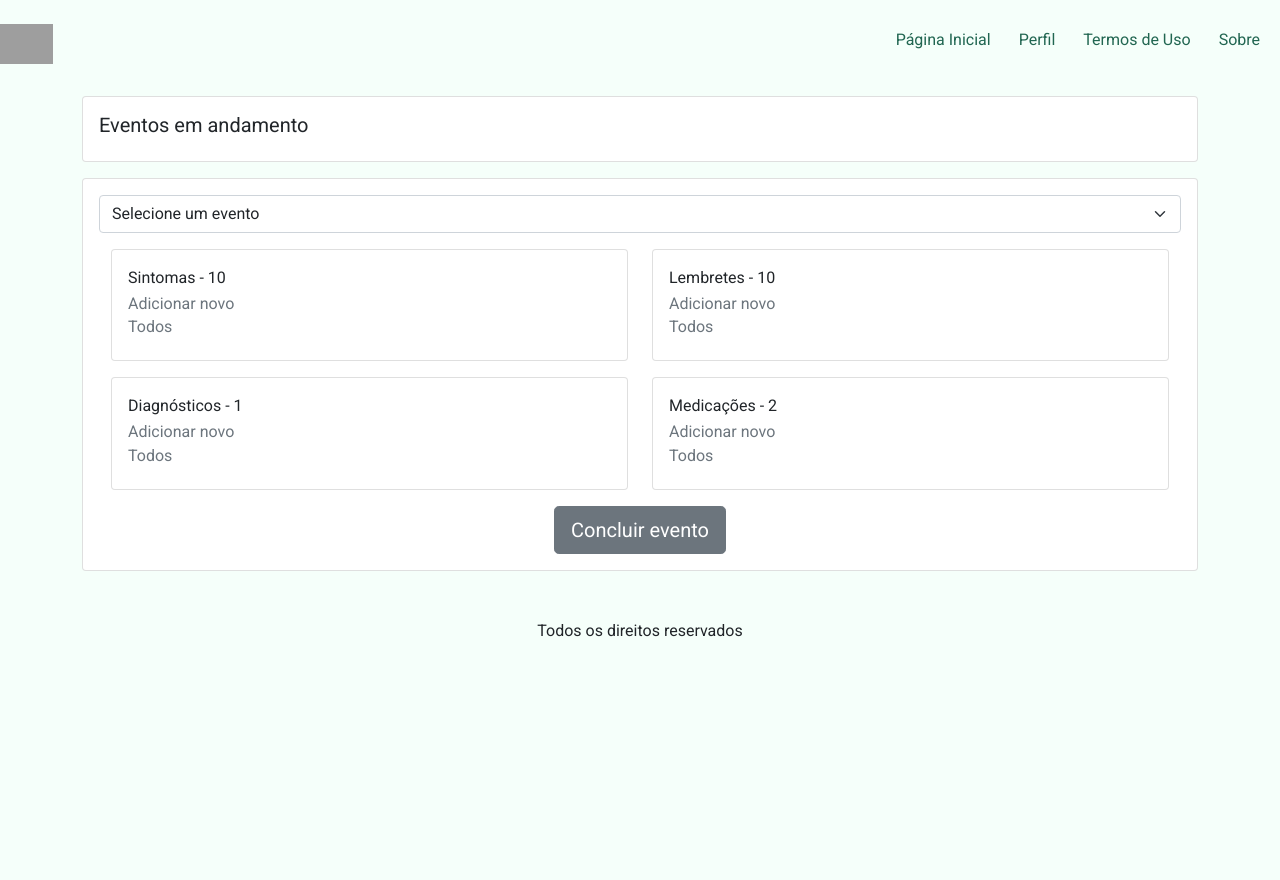
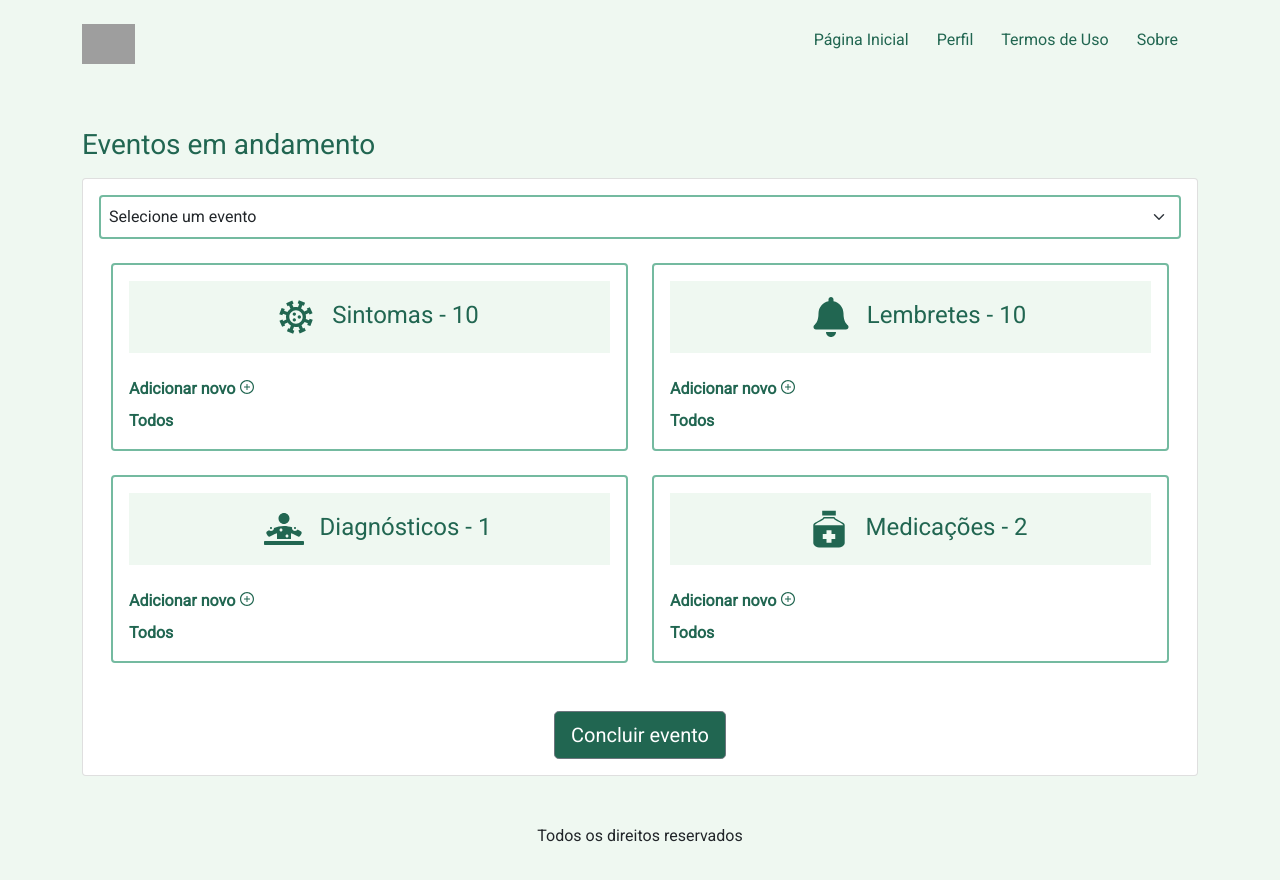
Before and after one commit to netrometro/upe_20202_dodois, a Next.js app in the folder src/main/app/: page /eventos in a window 1280 px wide. Shown: the top 880 px of the page. Before the commit the page ends 800 px from the top, so only its background shows below. Built offline with nearby package versions, Linux system fonts and the light colour scheme; grey boxes are pictures that could not be loaded.

Commit message:
:lipstick: Estilizado pagina de eventos e o component evento.

```diff
--- a/src/main/app/components/evento.js
+++ b/src/main/app/components/evento.js
@@ -3,45 +3,56 @@ import { Container, Row, Col } from "reactstrap";
 import { Card, CardBody, CardTitle, CardSubtitle } from "reactstrap";
 import { Button } from 'reactstrap';
 import Link from "next/link";
+import { RiVirusLine, RiMedicineBottleFill } from "react-icons/ri";
+import { GiRemedy } from "react-icons/gi";
+
+import { AiOutlinePlusCircle } from "react-icons/ai";
+import { FaDiagnoses, FaBell } from "react-icons/fa";
+
+
 
 export default class Evento extends Component {
 
     render() {
         return (
             <Container>
-                <Row xs="2" className="mt-3">
-                    <Col><Card>
+                <Row xs="2" className="mt-4">
+                    <Col>
+                        <Card className="border-2" style={{ borderColor: "#74BAA0" }}>
                             <CardBody>
-                            <CardTitle>Sintomas - 10</CardTitle>
-                            <CardSubtitle tag="h6" className="mb-2 text-muted">Adicionar novo</CardSubtitle>
-                            <CardSubtitle tag="h6" className="mb-2 text-muted">Todos</CardSubtitle>
+                                <CardTitle tag="h4" style={{ color: "#216651", backgroundColor: "#eff8f1", textAlign: "center" }}><RiVirusLine className="m-3" color="#216651" size="40px" />Sintomas - 10</CardTitle>
+                                <CardSubtitle className="mt-4"><Link className="text-danger " href="url "><a className="text-decoration-none" style={{ color: "#216651" }}><b>Adicionar novo</b><AiOutlinePlusCircle className="ms-md-1 mb-1" /></a></Link></CardSubtitle>
+                                <CardSubtitle className="mt-2"><Link className="text-danger " href="url "><a className="text-decoration-none" style={{ color: "#216651" }}><b>Todos</b></a></Link></CardSubtitle>
                             </CardBody>
                         </Card>
                     </Col>
-                    <Col><Card>
+                    <Col>
+                        <Card className="border-2" style={{ borderColor: "#74BAA0" }}>
                             <CardBody>
-                            <CardTitle>Lembretes - 10</CardTitle>
-                            <CardSubtitle tag="h6" className="mb-2 text-muted">Adicionar novo</CardSubtitle>
-                            <CardSubtitle tag="h6" className="mb-2 text-muted">Todos</CardSubtitle>
+                                <CardTitle tag="h4" style={{ color: "#216651", backgroundColor: "#eff8f1", textAlign: "center" }}><FaBell className="m-3" color="#216651" size="40px" />Lembretes - 10</CardTitle>
+                                <CardSubtitle className="mt-4"><Link className="text-danger " href="url "><a className="text-decoration-none" style={{ color: "#216651" }}><b>Adicionar novo</b><AiOutlinePlusCircle className="ms-md-1 mb-1" /></a></Link></CardSubtitle>
+                                <CardSubtitle className="mt-2"><Link className="text-danger " href="url "><a className="text-decoration-none" style={{ color: "#216651" }}><b>Todos</b></a></Link></CardSubtitle>
                             </CardBody>
                         </Card></Col>
-                    <Col className="mt-3"><Card>
+                    <Col className="mt-4">
+                        <Card className="border-2" style={{ borderColor: "#74BAA0" }}>
                             <CardBody>
-                            <CardTitle>Diagnósticos - 1</CardTitle>
-                            <CardSubtitle tag="h6" className="mb-2 text-muted">Adicionar novo</CardSubtitle>
-                            <CardSubtitle tag="h6" className="mb-2 text-muted">Todos</CardSubtitle>
+                                <CardTitle tag="h4" style={{ color: "#216651", backgroundColor: "#eff8f1", textAlign: "center" }}><FaDiagnoses className="m-3" color="#216651" size="40px" />Diagnósticos - 1</CardTitle>
+                                <CardSubtitle className="mt-4"><Link className="text-danger " href="url "><a className="text-decoration-none" style={{ color: "#216651" }}><b>Adicionar novo</b><AiOutlinePlusCircle className="ms-md-1 mb-1" /></a></Link></CardSubtitle>
+                                <CardSubtitle className="mt-2"><Link className="text-danger " href="url "><a className="text-decoration-none" style={{ color: "#216651" }}><b>Todos</b></a></Link></CardSubtitle>
                             </CardBody>
                         </Card></Col>
-                    <Col className="mt-3"><Card>
+                    <Col className="mt-4">
+                        <Card className="border-2" style={{ borderColor: "#74BAA0" }}>
                             <CardBody>
-                            <CardTitle>Medicações - 2</CardTitle>
-                            <CardSubtitle tag="h6" className="mb-2 text-muted">Adicionar novo</CardSubtitle>
-                            <CardSubtitle tag="h6" className="mb-2 text-muted">Todos</CardSubtitle>
+                                <CardTitle tag="h4" style={{ color: "#216651", backgroundColor: "#eff8f1", textAlign: "center" }}><GiRemedy className="m-3" color="#216651" size="40px" />Medicações - 2</CardTitle>
+                                <CardSubtitle className="mt-4"><Link className="text-danger " href="url "><a className="text-decoration-none" style={{ color: "#216651" }}><b>Adicionar novo</b><AiOutlinePlusCircle className="ms-md-1 mb-1" /></a></Link></CardSubtitle>
+                                <CardSubtitle className="mt-2"><Link className="text-danger " href="url "><a className="text-decoration-none" style={{ color: "#216651" }}><b>Todos</b></a></Link></CardSubtitle>
                             </CardBody>
                         </Card></Col>
                 </Row>
                 <div className="center">
-                    <Button color="secondary" className="mt-3" size="lg" block >Concluir evento</Button>{' '}
+                    <Button color="secondary" className="mt-5" size="lg" block style={{ background: "#216651", color: "white" }}>Concluir evento</Button>{' '}
                 </div>
             </Container>
         )
--- a/src/main/app/pages/eventos.js
+++ b/src/main/app/pages/eventos.js
@@ -13,22 +13,18 @@ export default class Lembretes extends Component {
     render() {
         return (
             <>
-                <MenuUsuario />
                 <Container>
+                    <MenuUsuario />
+                    <h3 className="mt-5" style={{ color: "#216651" }}>Eventos em andamento</h3>
                     <Card className="mt-3">
                         <CardBody>
-                            <CardTitle tag="h5" >Eventos em andamento</CardTitle>
-                        </CardBody>
-                    </Card>
-                    <Card className="mt-3">
-                        <CardBody>
-                        <select className="form-select" aria-label="Default select example">
-                            <option selected>Selecione um evento</option>
-                            <option value="1">Jubileu 	03/12/2021 </option>
-                            <option value="2">Fulano 	02/12/2021 </option>
-                            <option value="3">Beltrano 	05/12/2021 </option>
-                        </select>
-                        <Evento />
+                            <select className="form-select border-2 p-2" style={{ borderColor: "#74BAA0" }} aria-label="Default select example">
+                                <option selected style={{ color: "#216651" }}>Selecione um evento</option>
+                                <option value="1">Jubileu 	03/12/2021 </option>
+                                <option value="2">Fulano 	02/12/2021 </option>
+                                <option value="3">Beltrano 	05/12/2021 </option>
+                            </select>
+                            <Evento />
                         </CardBody>
                     </Card>
                 </Container>
--- a/src/main/app/styles/globals.css
+++ b/src/main/app/styles/globals.css
@@ -6,6 +6,8 @@ body {
   right: 100%;
   font-family: Roboto !important;
   background-color:#F5FFFA !important;
+  background-color:#eff8f1 !important;
+
 }
 
 .center{
```
Also changed, not shown: 1 other file (tests, documents, lock files or other folders). Lines whose indentation alone changed are shown as unchanged.
